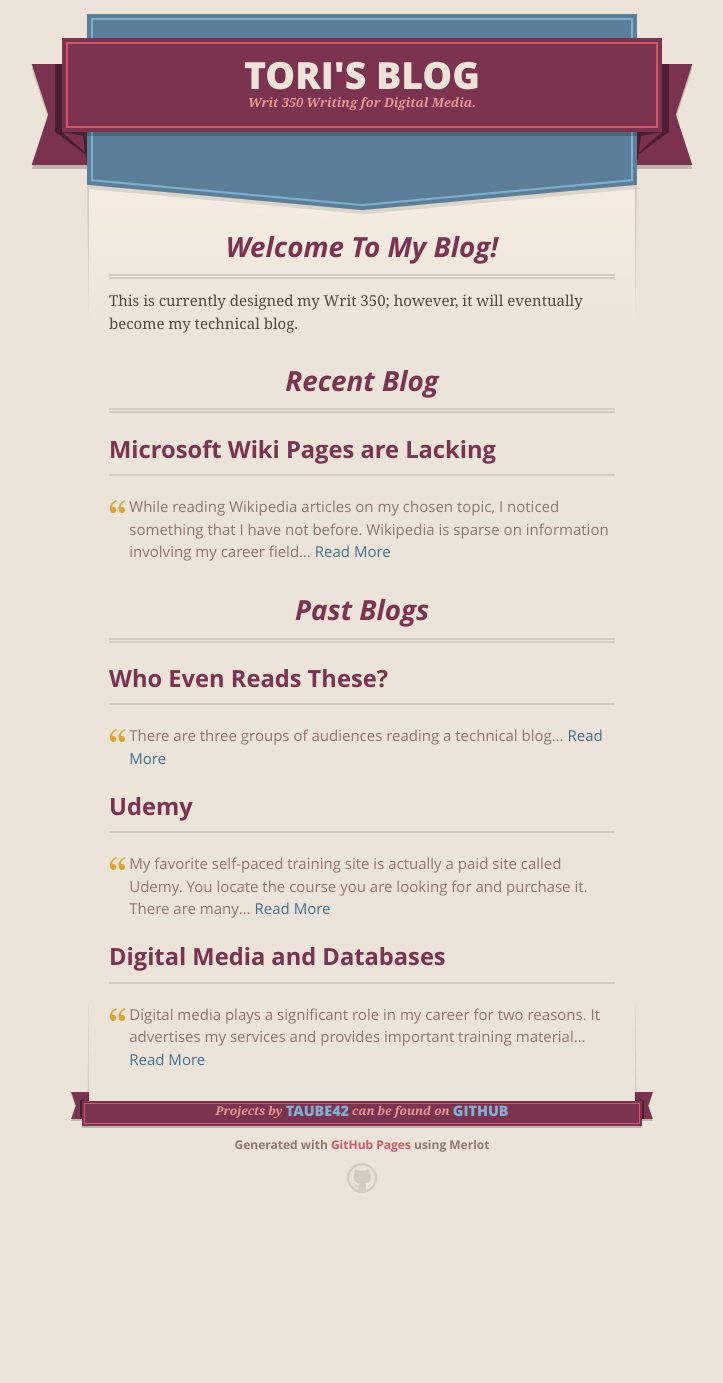
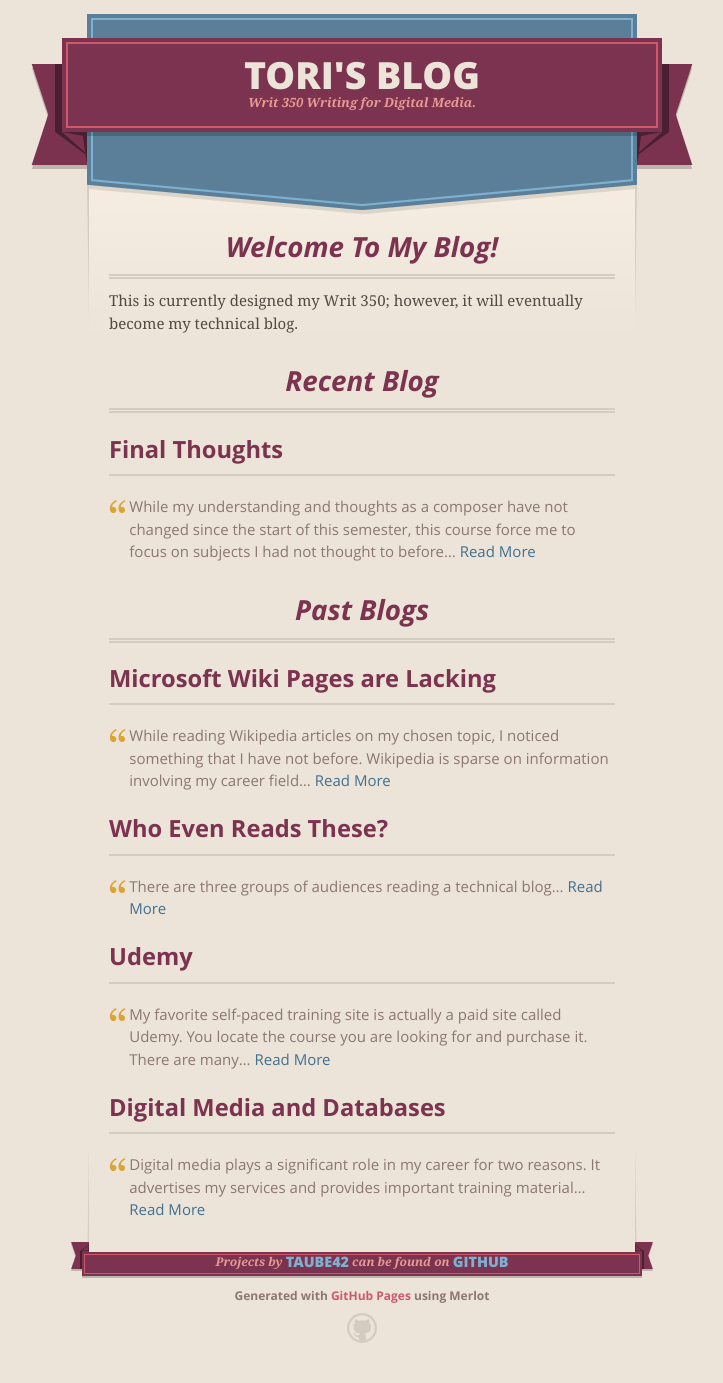
Before and after one commit to taube42/taube42.github.io, a Jekyll site: the page built from index.md, in a window 1280 px wide. Shown: the whole page, without its empty margins (278-1001 px from the left). Built offline with Jekyll 4.4.1, drawn with Linux system fonts in a browser that asks for light colours; our own code applies the rules of GitHub Pages for plain Markdown files; before the commit the page ends 1233 px from its top, so only the background shows below that.

```diff
--- a/index.md
+++ b/index.md
@@ -10,14 +10,21 @@ This is currently designed my Writ 350; however, it will eventually become my te
 
 # Recent Blog
 
+
+## Final Thoughts
+
+> While my understanding and thoughts as a composer have not changed since the start of this semester, this course force me to focus on subjects I had not thought to before...
+[Read More](./FinalThoughts)
+
+
+# Past Blogs
+
+
 ## Microsoft Wiki Pages are Lacking
 
 > While reading Wikipedia articles on my chosen topic, I noticed something that I have not before. Wikipedia is sparse on information involving my career field...
 [Read More](./MicrosoftWiki)
 
-
-
-# Past Blogs
 
 ## Who Even Reads These?
 
```
Also changed, not shown: FinalThoughts.md (added, +23 -0 lines), 1 other file.
